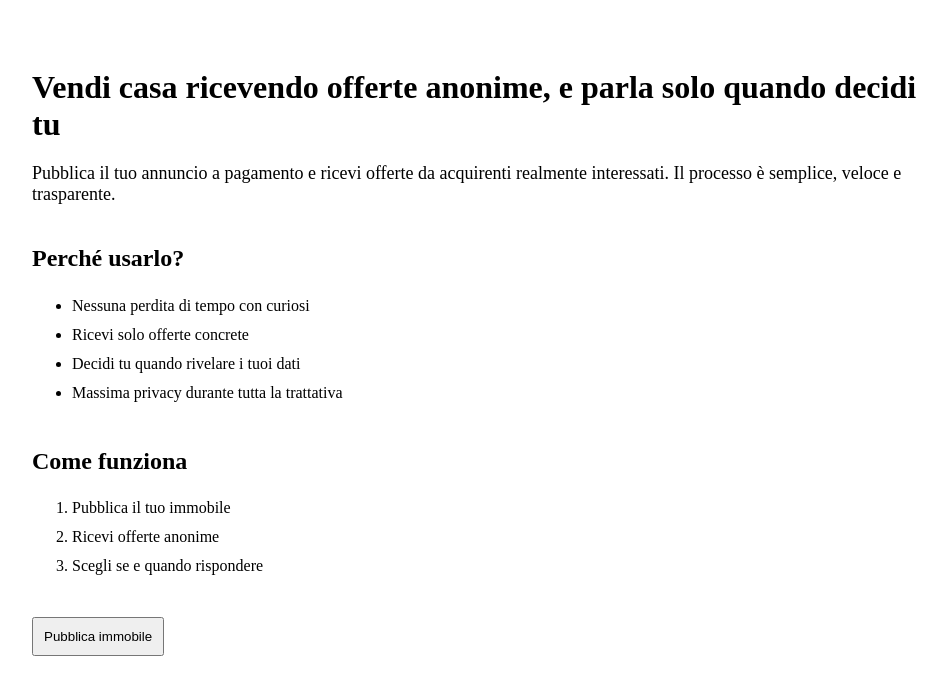
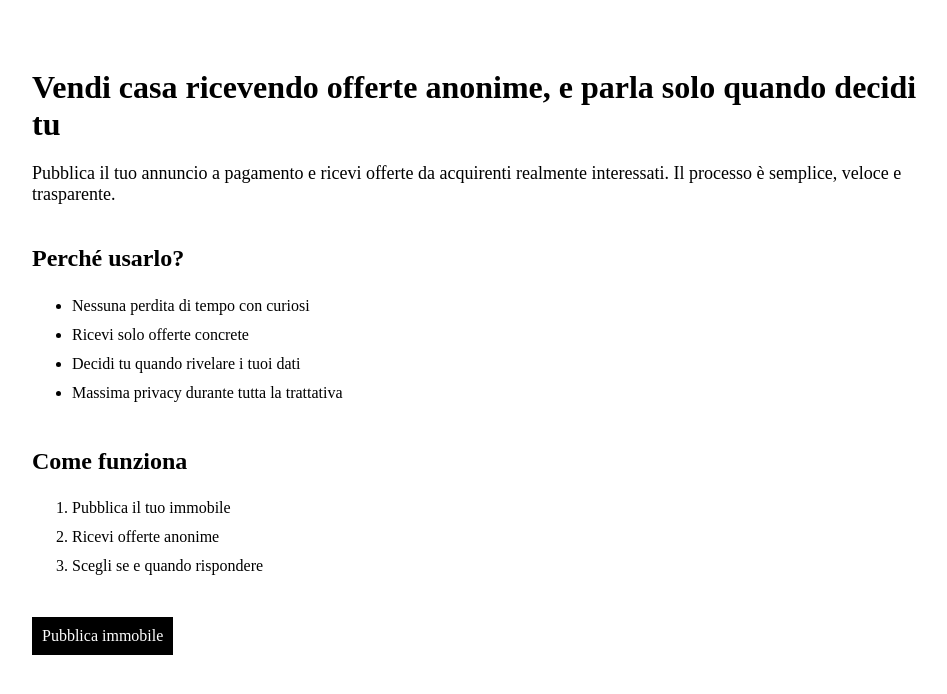
Before and after one commit to federicobartilucci-dotcom/trattabile, a Next.js app: page / in a window 1280 px wide. Shown: the top 694 px of the page, without its empty margins (158-1105 px from the left). Built offline with nearby package versions, Linux system fonts and the light colour scheme.

Commit message:
fix button link

```diff
--- a/app/page.tsx
+++ b/app/page.tsx
@@ -29,9 +29,16 @@ export default function Home() {
         <li>Scegli se e quando rispondere</li>
       </ol>
    <Link href="/publish">
-  <button style={{ padding: 10, marginTop: 20 }}>
+  <span style={{
+    display: "inline-block",
+    padding: 10,
+    marginTop: 20,
+    background: "black",
+    color: "white",
+    cursor: "pointer"
+  }}>
     Pubblica immobile
-  </button>
+  </span>
 </Link>
     </div>
   );
```
